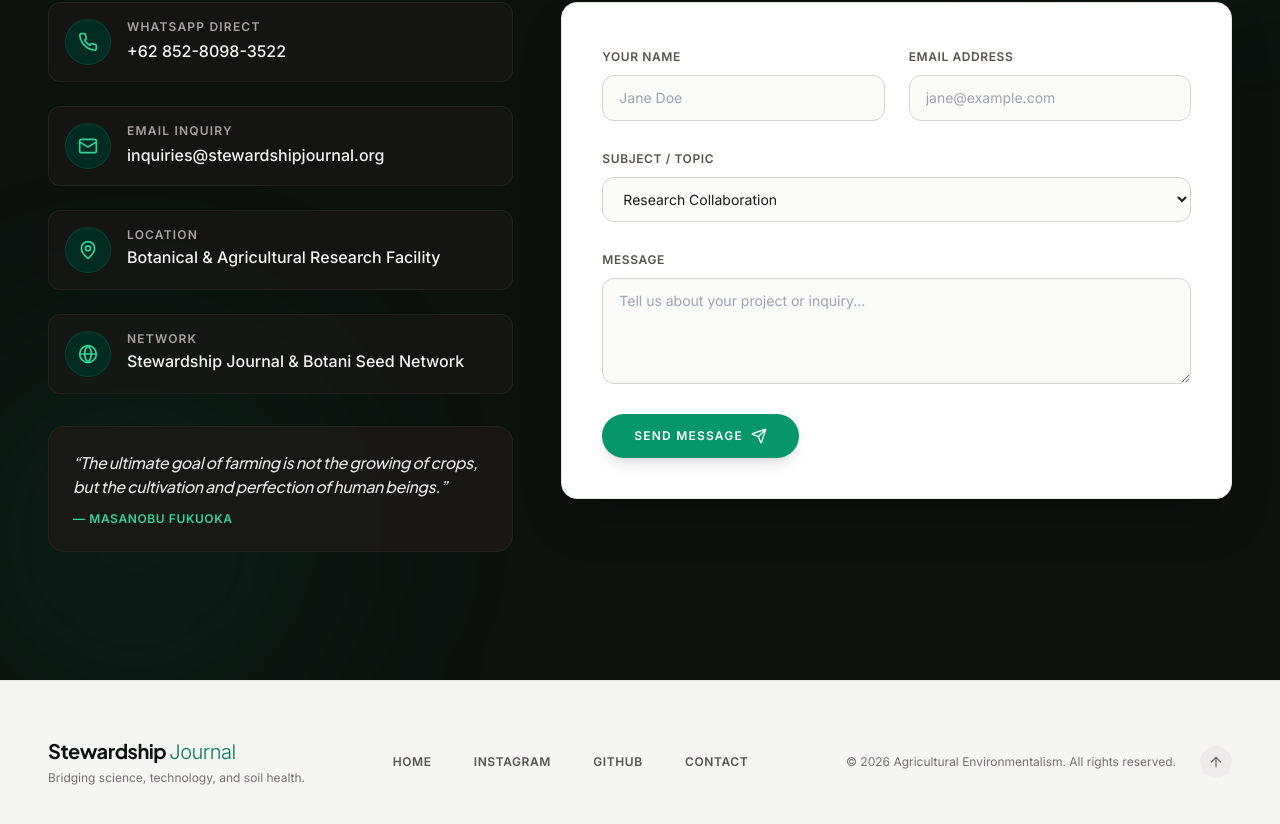
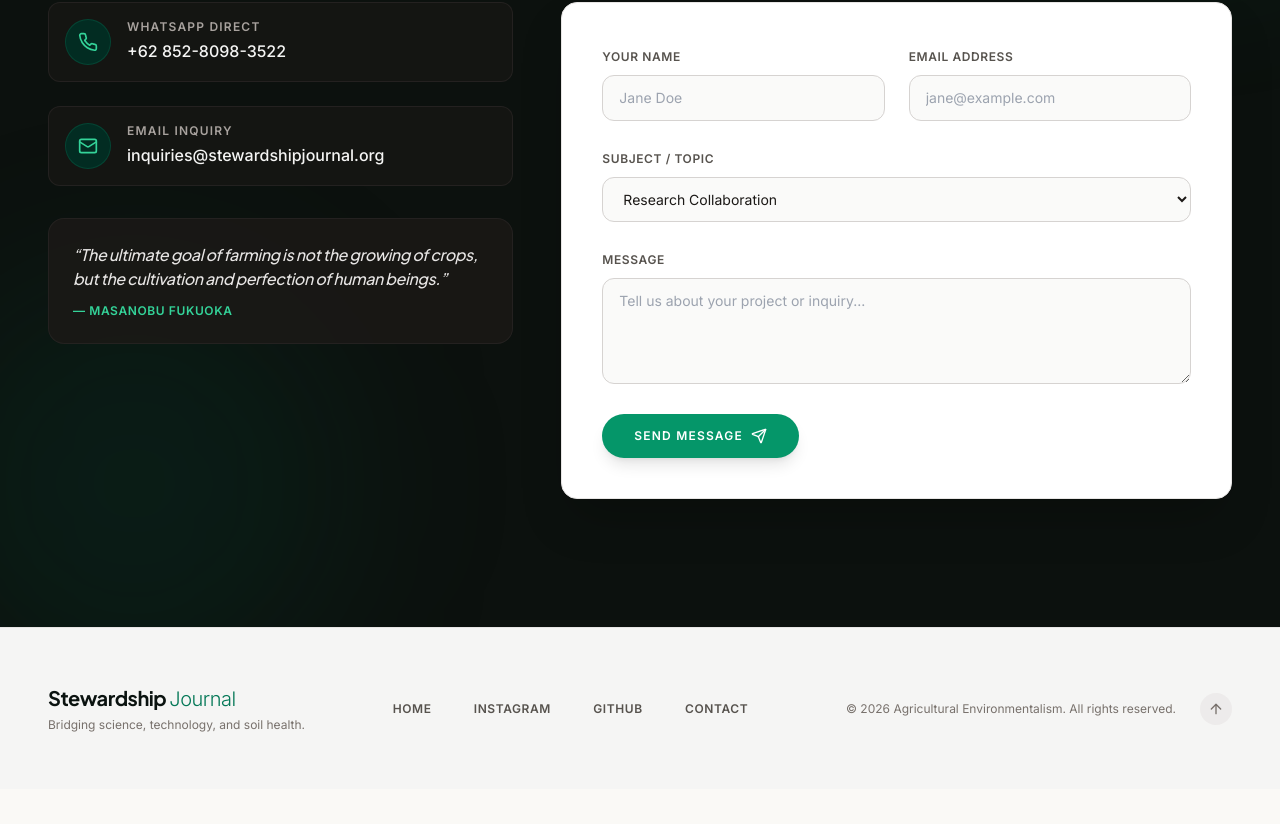
Before and after one commit to Ash-000/Jess_portofolio, a Next.js app: page / in a window 1280 px wide. Shown: the part 3231-4055 px from the top of the page. After the commit the page ends 4020 px from the top, so only its background shows below. Built offline with nearby package versions, Linux system fonts and the light colour scheme.

Commit message:
refactor: remove Lokasi and Jaringan cards from contact section

```diff
--- a/components/Contact.tsx
+++ b/components/Contact.tsx
@@ -1,7 +1,7 @@
 "use client";
 
 import { useState } from "react";
-import { Mail, MapPin, Globe, Send, MessageSquare, CheckCircle, Phone } from "lucide-react";
+import { Mail, Send, MessageSquare, CheckCircle, Phone } from "lucide-react";
 import { Link001 } from "@/components/ui/skiper-ui/skiper40";
 import { useLanguage } from "@/context/LanguageContext";
 
@@ -19,13 +19,10 @@ export default function Contact() {
     e.preventDefault();
     if (!formData.name || !formData.email || !formData.message) return;
 
-    // Target WhatsApp Phone Number: +62 852-8098-3522 (clean: 6285280983522)
     const phoneNumber = "6285280983522";
-
     const waText = `Halo, saya *${formData.name}* (${formData.email})\n\n*Subjek/Topik*: ${formData.topic}\n\n*Pesan*:\n${formData.message}`;
     const waUrl = `https://wa.me/${phoneNumber}?text=${encodeURIComponent(waText)}`;
 
-    // Open WhatsApp Web or Mobile App directly
     window.open(waUrl, "_blank", "noopener,noreferrer");
 
     setSubmitted(true);
@@ -88,32 +85,6 @@ export default function Contact() {
                       inquiries@stewardshipjournal.org
                     </Link001>
                   </div>
-                </div>
-              </div>
-
-              {/* Location Item */}
-              <div className="flex items-start space-x-4 p-4 rounded-xl bg-stone-900/60 border border-stone-800/80">
-                <div className="p-3 rounded-full bg-emerald-950 text-emerald-400 border border-emerald-800/50 shrink-0">
-                  <MapPin className="w-5 h-5" />
-                </div>
-                <div>
-                  <h4 className="text-xs uppercase tracking-widest text-stone-400 font-semibold">{t.contact.locationLabel}</h4>
-                  <p className="text-stone-100 font-medium text-sm sm:text-base mt-0.5">
-                    {t.contact.locationValue}
-                  </p>
-                </div>
-              </div>
-
-              {/* Network Item */}
-              <div className="flex items-start space-x-4 p-4 rounded-xl bg-stone-900/60 border border-stone-800/80">
-                <div className="p-3 rounded-full bg-emerald-950 text-emerald-400 border border-emerald-800/50 shrink-0">
-                  <Globe className="w-5 h-5" />
-                </div>
-                <div>
-                  <h4 className="text-xs uppercase tracking-widest text-stone-400 font-semibold">{t.contact.networkLabel}</h4>
-                  <p className="text-stone-100 font-medium text-sm sm:text-base mt-0.5">
-                    {t.contact.networkValue}
-                  </p>
                 </div>
               </div>
             </div>
```
